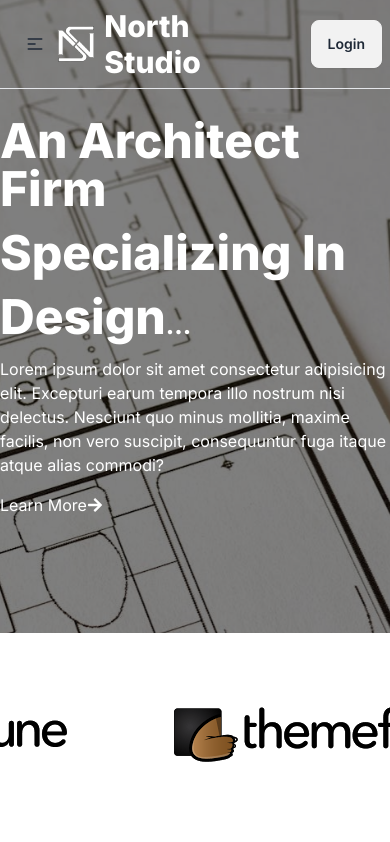
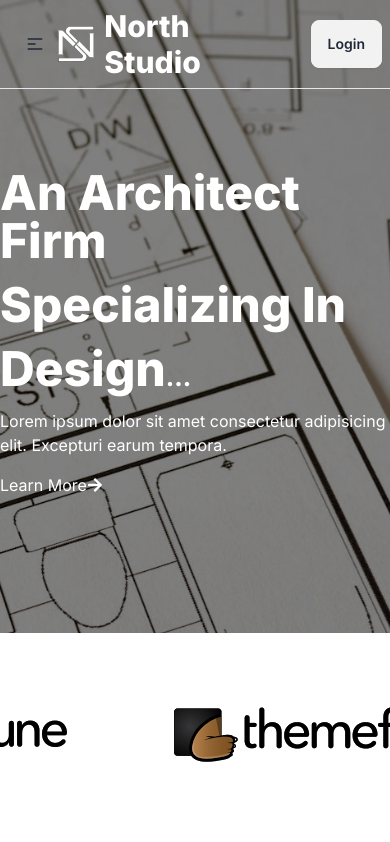
Before and after one commit to mdsabbiralmamon/north-studio-bd, a Next.js app: page / in a window 390 px wide. Shown: the top 842 px of the page. Built offline with nearby package versions, Linux system fonts and the light colour scheme.

Commit message:
updated
modified hero section for responsive issues

```diff
--- a/src/components/HomePage/Hero/Hero.tsx
+++ b/src/components/HomePage/Hero/Hero.tsx
@@ -61,7 +61,7 @@ export default function Hero() {
             )
           ))}
         </AnimatePresence>
-        <div className='relative bg-black w-full h-full bg-opacity-50'>
+        <div className='relative bg-black w-full h-full bg-opacity-50 pt-8'>
           <div className='container mx-auto relative top-1/2 -translate-y-1/2'>
             <h2 className='text-5xl font-extrabold text-white'>An Architect Firm</h2>
             <h3 className='text-5xl font-extrabold text-white mt-4'>Specializing In</h3>
@@ -77,7 +77,7 @@ export default function Hero() {
                 <span className={styles.loadingDots}></span>
               </motion.p>
             </div>
-            <p className='text-white max-w-3xl my-4'>Lorem ipsum dolor sit amet consectetur adipisicing elit. Excepturi earum tempora illo nostrum nisi delectus. Nesciunt quo minus mollitia, maxime facilis, non vero suscipit, consequuntur fuga itaque atque alias commodi?</p>
+            <p className='text-white max-w-3xl my-4'>Lorem ipsum dolor sit amet consectetur adipisicing elit. Excepturi earum tempora.</p>
             <button className=' text-white inline-flex justify-center items-center'>Learn More <FaArrowRight /></button>
           </div>
         </div>
```
